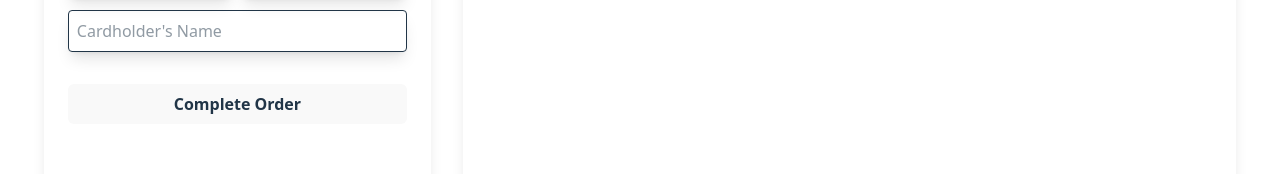
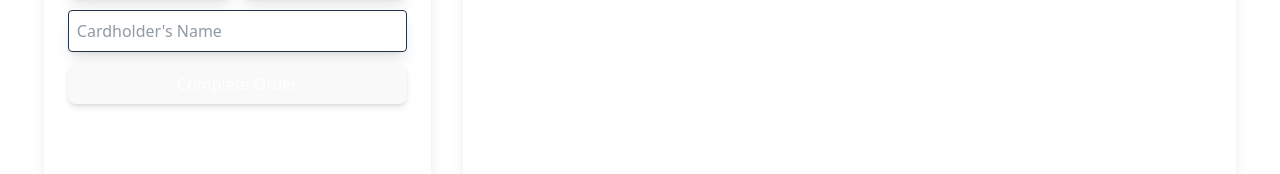
Before and after one commit to Vickabu/ca-js-frameworks, a React (Vite) app: page /checkout in a window 1280 px wide. Shown: the part 588-762 px from the top of the page. Built offline with nearby package versions, Linux system fonts and the light colour scheme.

Commit message:
added variants to the different buttons in the assignment

```diff
--- a/src/components/Button.jsx
+++ b/src/components/Button.jsx
@@ -1,11 +1,11 @@
 import PropTypes from "prop-types";
 
 function Button({ text, onClick, type = "button", variant = "primary", className = "" }) {
-    const baseStyles = "border-2 rounded-lg px-4 py-2 text-lg font-semibold font-inherit transition-all duration-300 cursor-pointer focus:outline-none bg-[#34ad15] text-white border-transparent shadow-md hover:bg-[#2b8e12] hover:border-[#2b8e12] hover:scale-105 focus:border-white focus:shadow-[0_0_8px_rgba(52,173,21,0.8)]";
+    const baseStyles = "border-2 rounded-lg px-3 py-1.5 text-base font-medium font-inherit transition-all duration-300 cursor-pointer focus:outline-none bg-[#34ad15] text-white border-transparent shadow-md hover:bg-[#2b8e12] hover:border-[#2b8e12] hover:scale-105 focus:border-white focus:shadow-[0_0_8px_rgba(52,173,21,0.8)]";
 
     const variantStyles = {
-        primary: "bg-[#34ad15] text-white border-transparent shadow-md hover:bg-[#2b8e12] hover:border-[#2b8e12] hover:scale-105 focus:border-white focus:shadow-[0_0_8px_rgba(52,173,21,0.8)]",
-        secondary: "bg-[#34ad15] text-white border-transparent shadow-md hover:bg-[#2b8e12] hover:border-[#2b8e12] hover:scale-105 focus:border-white focus:shadow-[0_0_8px_rgba(52,173,21,0.8)] w-full"
+        primary: "",
+        secondary: "w-full"
     };
 
     return (
--- a/src/components/CartItem.jsx
+++ b/src/components/CartItem.jsx
@@ -24,18 +24,17 @@ export default function CartItem({ item, handleQuantityChange, handleRemoveFromC
         {item.quantity > 1 && (
           <button
             onClick={() => handleQuantityChange(item.id, item.quantity - 1)}
-            className="text-black"
           >
             <Minus size={16} />
           </button>
         )}
         <span className="px-4">{item.quantity}</span>
-        <button onClick={() => handleQuantityChange(item.id, item.quantity + 1)} className="text-black">
+        <button onClick={() => handleQuantityChange(item.id, item.quantity + 1)}>
           <Plus size={16} />
         </button>
       </div>
 
-      <button onClick={() => handleRemoveFromCart(item.id)} className="bg-green-500 text-white p-2 rounded">
+      <button onClick={() => handleRemoveFromCart(item.id)}>
         <Trash2 size={20} />
       </button>
     </div>
--- a/src/pages/CheckoutPage.jsx
+++ b/src/pages/CheckoutPage.jsx
@@ -4,6 +4,7 @@ import { UseCart } from "../components/CartContext";
 import OrderSummary from "../components/OrderSummary";
 import PaymentForm from "../components/PaymentForm";
 import CustomerForm from "../components/CustomerForm";
+import Button from "../components/Button";
 
 export default function CheckoutPage() {
   const { cart, removeFromCart, updateQuantity, clearCart } = UseCart();
@@ -64,12 +65,12 @@ export default function CheckoutPage() {
         <CustomerForm customer={customer} handleInputChange={handleInputChange} />
         <PaymentForm customer={customer} handleInputChange={handleInputChange} />
 
-        <button
+        <Button
+          text="Complete Order"
           onClick={handleOrderSubmit}
-          className="mt-5 bg-green-600 py-2 px-4 w-full rounded-md font-bold hover:bg-green-700"
-        >
-          Complete Order
-        </button>
+          type="submit"
+          variant="secondary"
+        />
       </div>
     </div>
   );
--- a/src/pages/ProductPage.jsx
+++ b/src/pages/ProductPage.jsx
@@ -75,7 +75,9 @@ function ProductPage() {
               )}
             </div>
             <div>
-              <Button text="Add to Cart" onClick={handleAddToCart} />
+              <Button text="Add to Cart" onClick={handleAddToCart}
+              variant="secondary"
+              />
             </div>
           </div>
         </div>
```
Also changed, not shown: src/components/Header.jsx (+1 -273 lines).
